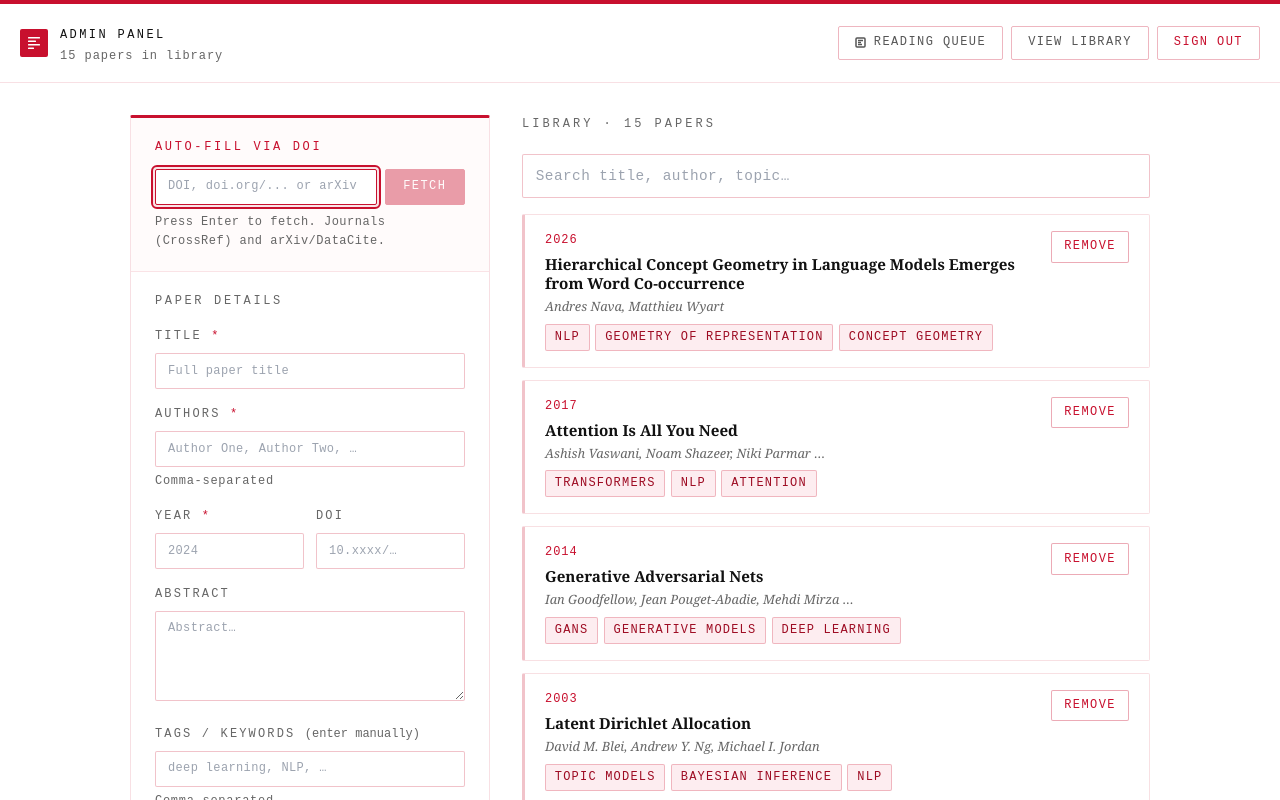
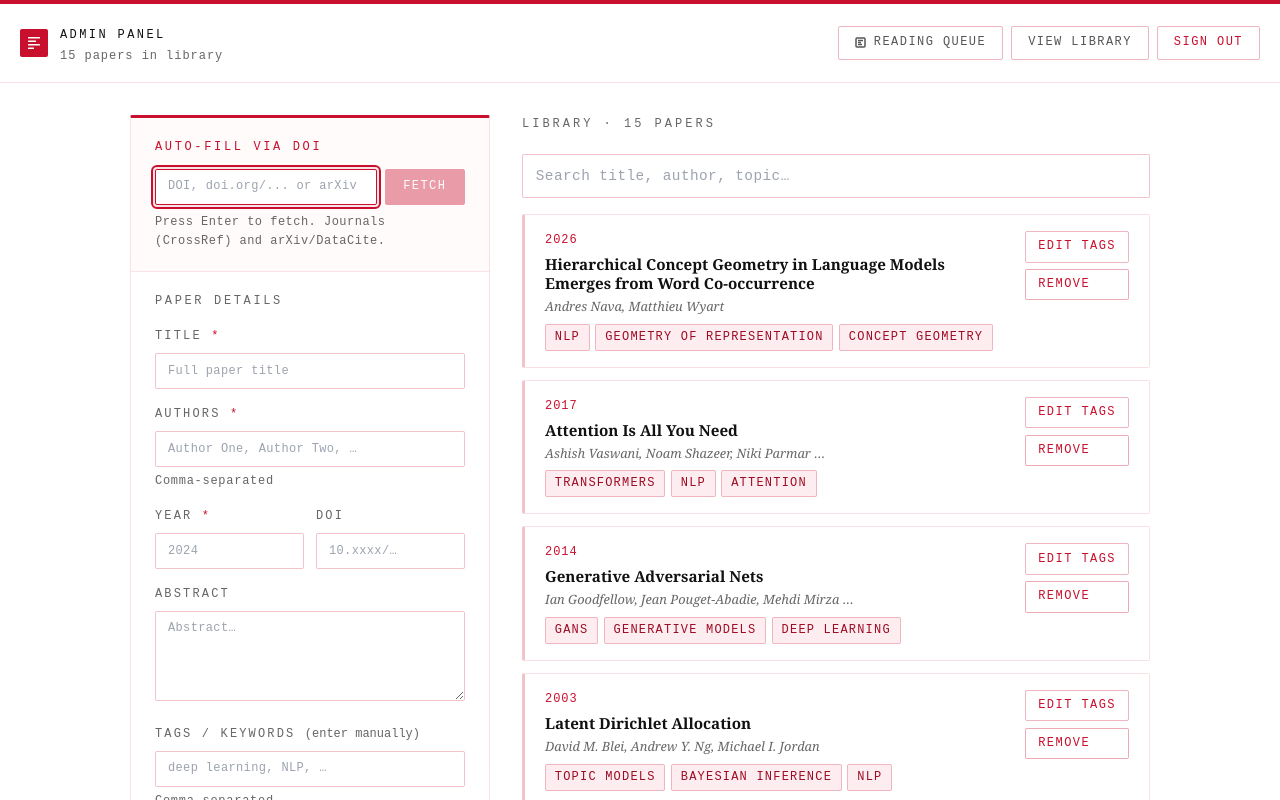
Before and after one commit to MikeKnight286/paper-showcase, a Next.js app: page /admin in a window 1280 px wide. Shown: the top 800 px of the page. Built offline with nearby package versions, Linux system fonts and the light colour scheme; no server answers.

Commit message:
Add admin tag editing for library papers

```diff
--- a/app/admin/page.tsx
+++ b/app/admin/page.tsx
@@ -144,6 +144,8 @@ export default function AdminPage() {
   const [pendingCount, setPendingCount] = useState(0);
   const [focusedInput, setFocusedInput] = useState<string | null>(null);
   const [query, setQuery] = useState("");
+  const [editingId, setEditingId] = useState<string | null>(null);
+  const [tagDraft, setTagDraft] = useState("");
   const router = useRouter();
 
   useEffect(() => {
@@ -215,6 +217,14 @@ export default function AdminPage() {
     if (!confirm("Remove this paper from the library?")) return;
     await fetch("/api/papers", { method: "DELETE", headers: { "Content-Type": "application/json" }, body: JSON.stringify({ id }) });
     setPapers((p) => p.filter((x) => x.id !== id));
+  }
+
+  async function saveTags(id: string, raw: string) {
+    const tags = raw.split(",").map((t) => t.trim()).filter(Boolean);
+    const res = await fetch("/api/papers", { method: "PATCH", headers: { "Content-Type": "application/json" }, body: JSON.stringify({ id, tags }) });
+    if (!res.ok) { alert("Failed to save tags."); return; }
+    setPapers((p) => p.map((x) => (x.id === id ? { ...x, tags } : x)));
+    setEditingId(null);
   }
 
   async function handleLogout() {
@@ -401,7 +411,17 @@ export default function AdminPage() {
                   <p style={{ ...serif, fontSize: "0.8rem", color: "#666", fontStyle: "italic", lineHeight: 1.4, marginBottom: "0.5rem" }}>
                     {paper.authors.slice(0, 3).join(", ")}{paper.authors.length > 3 ? " …" : ""}
                   </p>
-                  {paper.tags?.length > 0 && (
+                  {editingId === paper.id ? (
+                    <input
+                      autoFocus
+                      style={inputStyle}
+                      aria-label="Edit tags"
+                      value={tagDraft}
+                      placeholder="comma, separated, tags"
+                      onChange={(e) => setTagDraft(e.target.value)}
+                      onKeyDown={(e) => { if (e.key === "Enter") saveTags(paper.id, tagDraft); if (e.key === "Escape") setEditingId(null); }}
+                    />
+                  ) : paper.tags?.length > 0 && (
                     <div style={{ display: "flex", flexWrap: "wrap", gap: "0.35rem" }}>
                       {paper.tags.map((t) => (
                         <span key={t} style={{ ...mono, fontSize: "0.75rem", letterSpacing: "0.1em", textTransform: "uppercase", fontWeight: 500, padding: "0.18rem 0.55rem", borderRadius: "2px", background: "#fdedf0", color: "#9e0c23", border: "1px solid rgba(200,16,46,0.25)" }}>
@@ -411,9 +431,19 @@ export default function AdminPage() {
                     </div>
                   )}
                 </div>
-                <ActionBtn variant="danger" onClick={() => handleDelete(paper.id)} style={{ flexShrink: 0, padding: "0.32rem 0.75rem" }}>
-                  remove
-                </ActionBtn>
+                <div style={{ display: "flex", flexDirection: "column", gap: "0.4rem", flexShrink: 0 }}>
+                  {editingId === paper.id ? (
+                    <>
+                      <ActionBtn onClick={() => saveTags(paper.id, tagDraft)} style={{ padding: "0.32rem 0.75rem" }}>save</ActionBtn>
+                      <ActionBtn variant="ghost" onClick={() => setEditingId(null)} style={{ padding: "0.32rem 0.75rem" }}>cancel</ActionBtn>
+                    </>
+                  ) : (
+                    <ActionBtn variant="ghost" onClick={() => { setEditingId(paper.id); setTagDraft(paper.tags.join(", ")); }} style={{ padding: "0.32rem 0.75rem" }}>edit tags</ActionBtn>
+                  )}
+                  <ActionBtn variant="danger" onClick={() => handleDelete(paper.id)} style={{ padding: "0.32rem 0.75rem" }}>
+                    remove
+                  </ActionBtn>
+                </div>
               </div>
             ))}
 
--- a/app/api/papers/route.ts
+++ b/app/api/papers/route.ts
@@ -35,3 +35,19 @@ export async function DELETE(req: NextRequest) {
   savePapers(papers);
   return NextResponse.json({ ok: true });
 }
+
+export async function PATCH(req: NextRequest) {
+  if (!isAdmin(req)) {
+    return NextResponse.json({ error: 'Forbidden' }, { status: 403 });
+  }
+  const { id, tags } = await req.json();
+  if (!Array.isArray(tags) || !tags.every(t => typeof t === 'string')) {
+    return NextResponse.json({ error: 'tags must be string[]' }, { status: 400 });
+  }
+  const papers = getPapers();
+  const paper = papers.find(p => p.id === id);
+  if (!paper) return NextResponse.json({ error: 'Not found' }, { status: 404 });
+  paper.tags = tags.map(t => t.trim()).filter(Boolean);
+  savePapers(papers);
+  return NextResponse.json(paper);
+}
```
